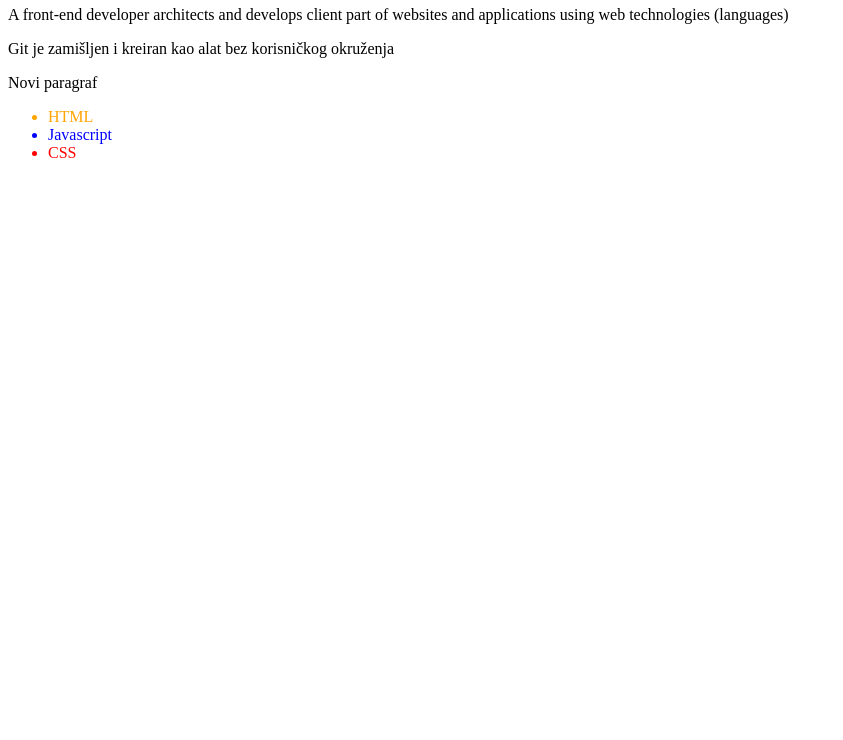
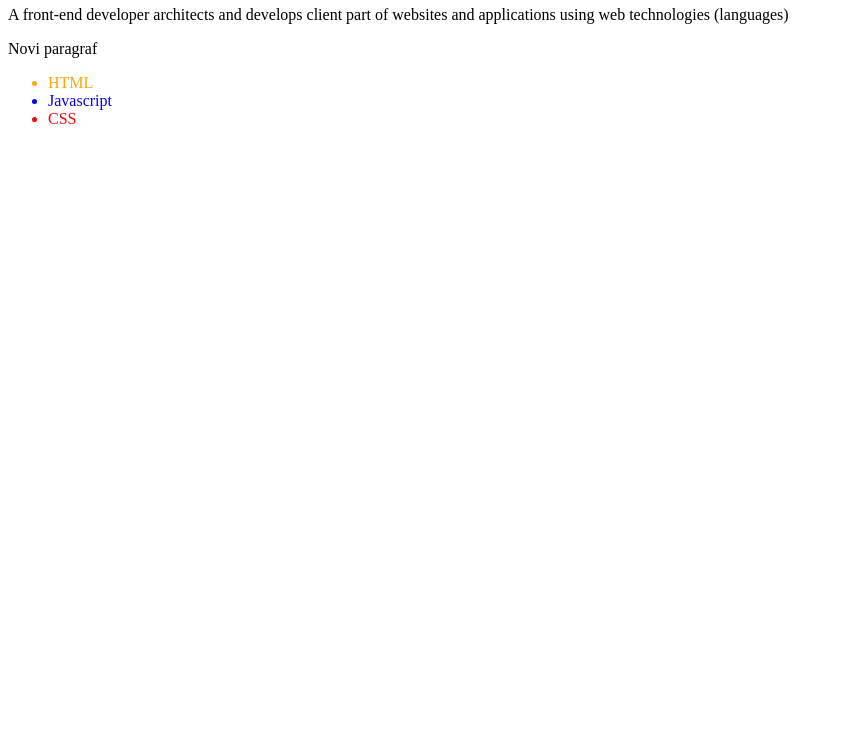
Before and after one commit to 2Petar/front-end-development-ita, a plain HTML site: page index.html in a window 1280 px wide. Shown: the part 60-800 px from the top of the page, without its empty margins (0-843 px from the left). Drawn offline with Linux system fonts and the light colour scheme.

Commit message:
paragraf izbrisan

```diff
--- a/index.html
+++ b/index.html
@@ -1,6 +1,6 @@
 <h1> Introduction to Front-end Development</h1>
 <p> A front-end developer architects and develops client part of websites and applications using web technologies (languages)</p>
-<p> Git je zamišljen i kreiran kao alat bez korisničkog okruženja </p>
+
 <p> Novi paragraf</p>
 <ul>
 <li style="color: orange;">HTML </li>
```
